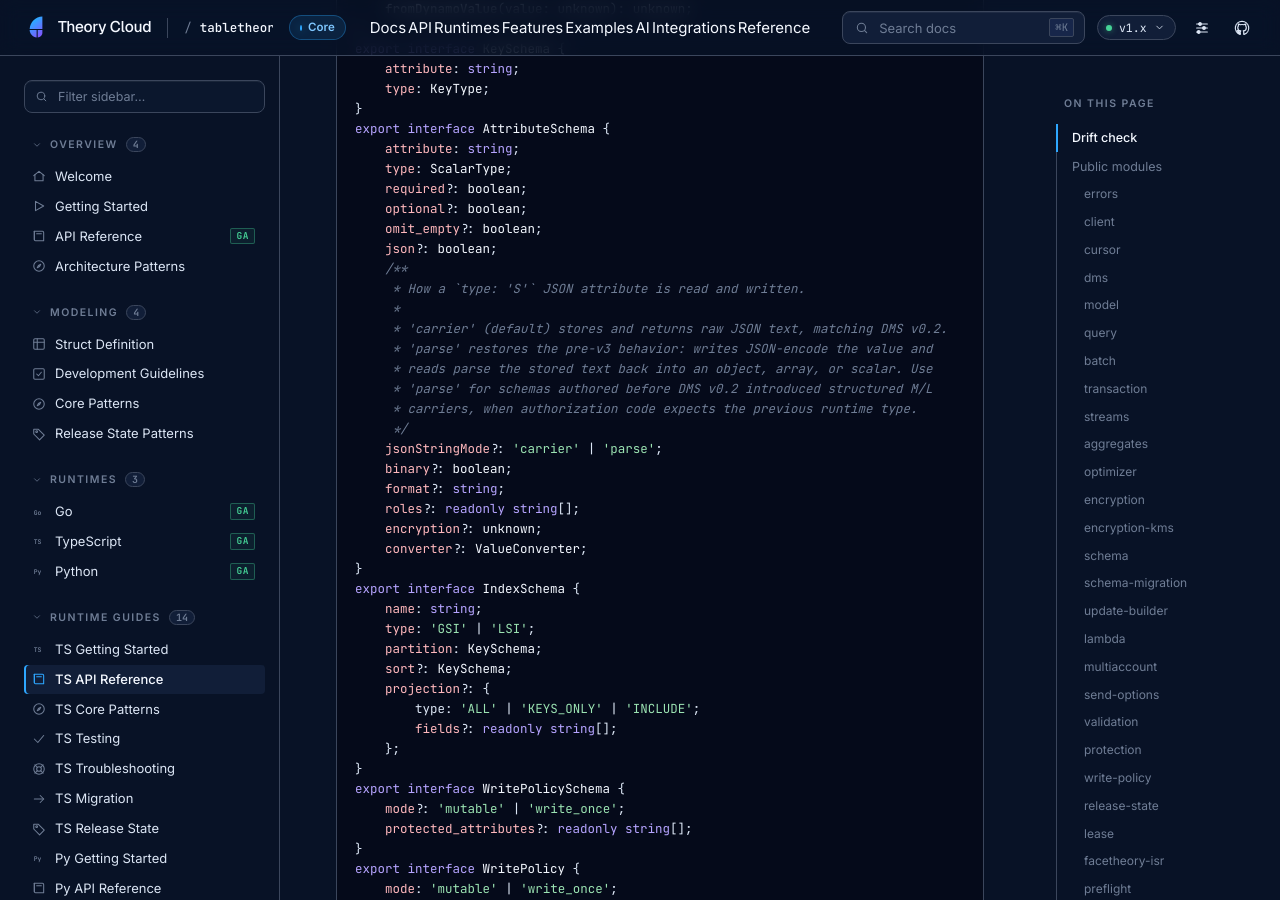
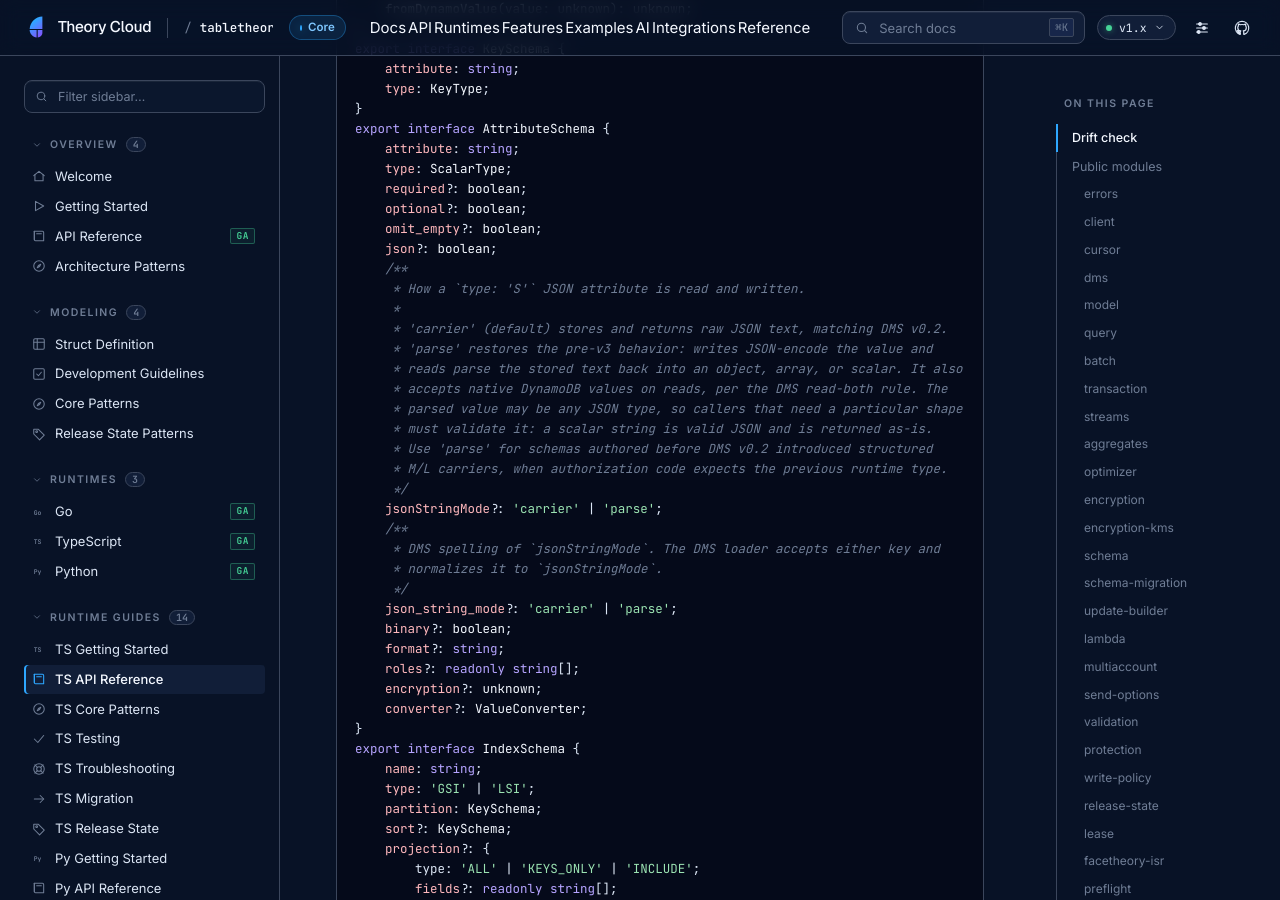
Before and after one commit to theory-cloud/TableTheory, a Jekyll site: the page built from docs/runtimes/typescript/api-reference.md, in a window 1280 px wide and 900 px high, scrolled down 5500 px. Built offline with Jekyll 4.4.1, drawn with Linux system fonts in a browser that asks for light colours; some of the changed text lies outside the part shown.

Commit message:
docs: regenerate runtime API references
Refs Factory docs/058 tabletheory-sec-20261018-w2.

```diff
--- a/docs/runtimes/typescript/api-reference.md
+++ b/docs/runtimes/typescript/api-reference.md
@@ -272,11 +272,19 @@ export interface AttributeSchema {
      *
      * 'carrier' (default) stores and returns raw JSON text, matching DMS v0.2.
      * 'parse' restores the pre-v3 behavior: writes JSON-encode the value and
-     * reads parse the stored text back into an object, array, or scalar. Use
-     * 'parse' for schemas authored before DMS v0.2 introduced structured M/L
-     * carriers, when authorization code expects the previous runtime type.
+     * reads parse the stored text back into an object, array, or scalar. It also
+     * accepts native DynamoDB values on reads, per the DMS read-both rule. The
+     * parsed value may be any JSON type, so callers that need a particular shape
+     * must validate it: a scalar string is valid JSON and is returned as-is.
+     * Use 'parse' for schemas authored before DMS v0.2 introduced structured
+     * M/L carriers, when authorization code expects the previous runtime type.
      */
     jsonStringMode?: 'carrier' | 'parse';
+    /**
+     * DMS spelling of `jsonStringMode`. The DMS loader accepts either key and
+     * normalizes it to `jsonStringMode`.
+     */
+    json_string_mode?: 'carrier' | 'parse';
     binary?: boolean;
     format?: string;
     roles?: readonly string[];
@@ -819,13 +827,15 @@ export interface EncryptionProvider {
 }
 /**
  * Canonical key encoding shared by every runtime: `S:<value>` for strings,
- * `N:<value>` for numbers, and `B:<standard base64>` for binary.
+ * `N:<value>` for numbers, and `B:<standard base64>` for binary. Unsupported
+ * key types fail closed rather than canonicalizing to an empty value.
  */
 export declare function canonicalKeyValue(av: AttributeValue): string;
 /**
  * The AES-GCM additional authenticated data for an envelope version. v1 binds
  * only the attribute name (legacy); v2 binds the record identity as well and
- * therefore requires a binding.
+ * therefore requires a binding. Every variable-length v2 component is
+ * length-prefixed; the format is a cross-runtime contract.
  */
 export declare function aadForContext(ctx: EncryptionContext, version: 1 | 2): Uint8Array;
 /** Writes use v2 whenever the record identity is known. */
```
Also changed, not shown: docs/runtimes/python/api-reference.md (+6 -0 lines), py/docs/api-reference.md (+6 -0 lines), ts/docs/api-reference.md (+15 -5 lines).
